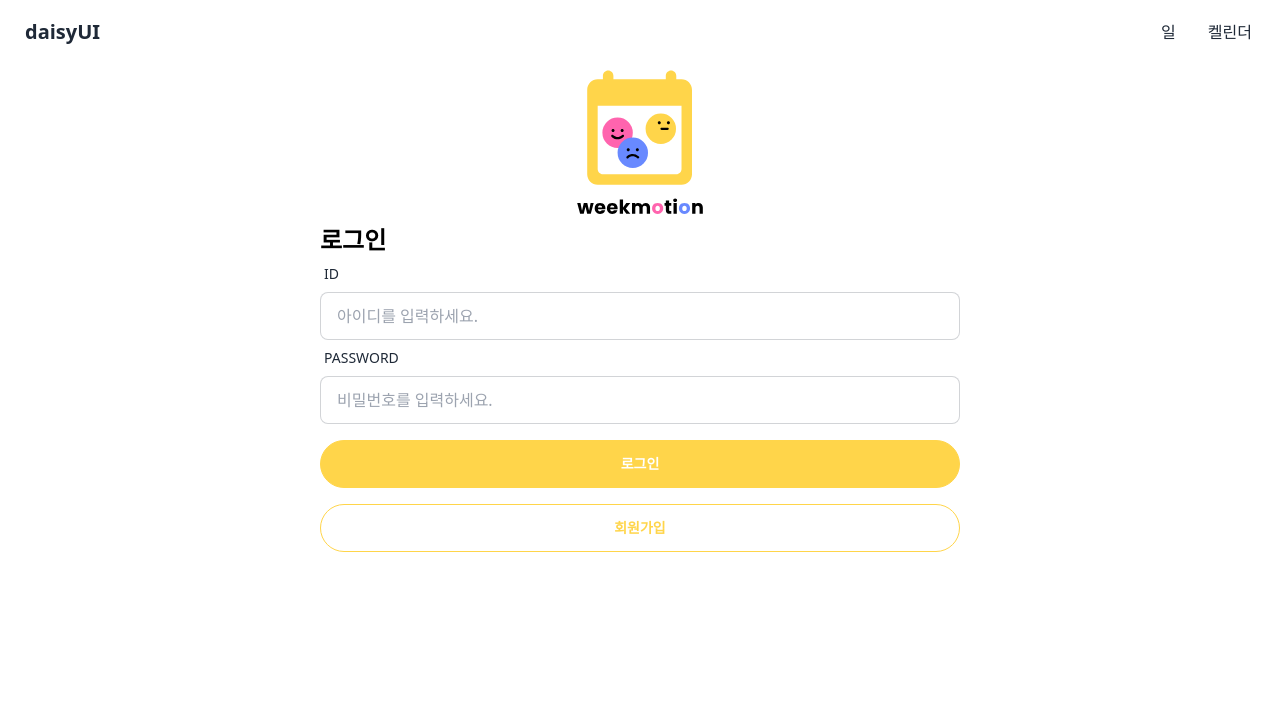
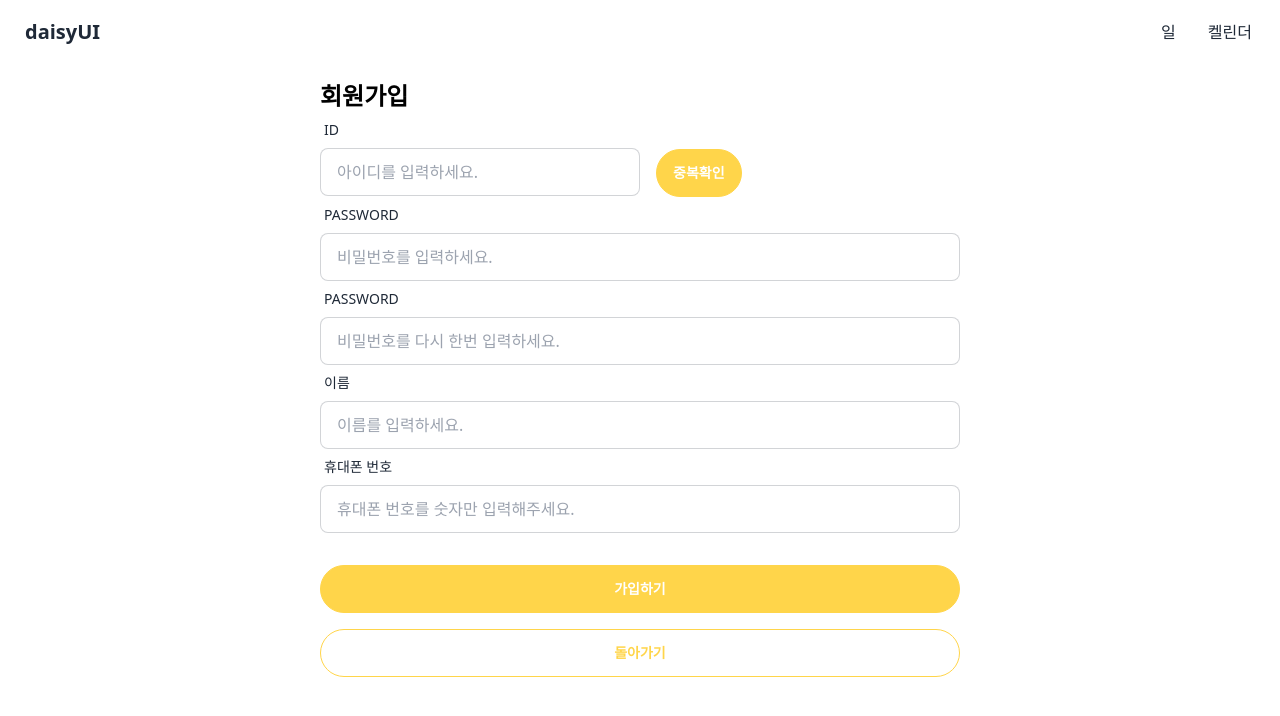
Before and after one commit to kimploo/WMM-Weekmotion-frontend, a React (Vite) app: page /register in a window 1280 px wide. Both pictures are taken after a click on the button "회원가입". Shown: the top 716 px of the page. Built offline with nearby package versions, Linux system fonts and the light colour scheme.

Commit message:
feat : 회원가입 전환 추가
버튼 클릭 시 회원가입으로 전환 될 페이지 구성 추가

```diff
--- a/src/pages/Register.tsx
+++ b/src/pages/Register.tsx
@@ -1,9 +1,86 @@
+import { useState } from 'react';
+
 import weekmotion from '../assets/images/weekmotion.svg';
 
 export default function Register() {
+  const [sign, setSign] = useState<boolean>(false);
   return (
     <section className="bg-mono-100 h-screen flex flex-col items-center">
+      {sign ? (
+        <>
+          <article className="form-control w-1/2 py-4">
+            <h1 className="text-2xl text-mono-700 font-bold">회원가입</h1>
             <div>
+              <label htmlFor="id" className="label">
+                <span className="label-text">ID</span>
+              </label>
+              <input
+                type="text"
+                name="id"
+                placeholder="아이디를 입력하세요."
+                required
+                className="input input-bordered w-1/2 bg-mono-100 text-mono-700"
+              />
+              <button className="btn ml-4 rounded-full  text-mono-100 bg-emotion-yellow border-emotion-yellow">
+                중복확인
+              </button>
+            </div>
+            <label htmlFor="pw" className="label">
+              <span className="label-text">PASSWORD</span>
+            </label>
+            <input
+              type="password"
+              name="pw"
+              placeholder="비밀번호를 입력하세요."
+              required
+              className="input input-bordered bg-mono-100 text-mono-700"
+            />
+            <label htmlFor="verify-pw" className="label">
+              <span className="label-text">PASSWORD</span>
+            </label>
+            <input
+              type="password"
+              name="verify-pw"
+              placeholder="비밀번호를 다시 한번 입력하세요."
+              required
+              className="input input-bordered bg-mono-100 text-mono-700"
+            />
+            <label htmlFor="name" className="label">
+              <span className="label-text">이름</span>
+            </label>
+            <input
+              type="text"
+              name="name"
+              placeholder="이름를 입력하세요."
+              required
+              className="input input-bordered bg-mono-100 text-mono-700"
+            />
+            <label htmlFor="tel" className="label">
+              <span className="label-text">휴대폰 번호</span>
+            </label>
+            <input
+              type="tel"
+              name="tel"
+              placeholder="휴대폰 번호를 숫자만 입력해주세요."
+              required
+              className="input input-bordered bg-mono-100 text-mono-700"
+            />
+          </article>
+          <div className="flex flex-col gap-4 py-4 w-1/2">
+            <button className="btn btn-wide w-full rounded-full bg-emotion-yellow hover:bg-emotion-lightYellow border-emotion-yellow hover:border-emotion-lightYellow text-mono-100">
+              가입하기
+            </button>
+            <button
+              onClick={() => setSign(!sign)}
+              className="btn btn-wide w-full rounded-full bg-mono-100 hover:bg-mono-100 border-emotion-yellow hover:border-emotion-yellow text-emotion-yellow"
+            >
+              돌아가기
+            </button>
+          </div>
+        </>
+      ) : (
+        <>
+          <div className="py-4">
             <img src={weekmotion} />
           </div>
           <article className="form-control w-1/2">
@@ -15,6 +92,7 @@
               type="text"
               name="id"
               placeholder="아이디를 입력하세요."
+              required
               className="input input-bordered bg-mono-100 text-mono-700"
             />
             <label htmlFor="pw" className="label">
@@ -24,6 +102,7 @@
               type="password"
               name="pw"
               placeholder="비밀번호를 입력하세요."
+              required
               className="input input-bordered bg-mono-100 text-mono-700"
             />
           </article>
@@ -31,10 +110,15 @@
             <button className="btn btn-wide w-full rounded-full bg-emotion-yellow hover:bg-emotion-lightYellow border-emotion-yellow hover:border-emotion-lightYellow text-mono-100">
               로그인
             </button>
-        <button className="btn btn-wide w-full rounded-full bg-mono-100 hover:bg-mono-100 border-emotion-yellow hover:border-emotion-yellow text-emotion-yellow">
+            <button
+              onClick={() => setSign(!sign)}
+              className="btn btn-wide w-full rounded-full bg-mono-100 hover:bg-mono-100 border-emotion-yellow hover:border-emotion-yellow text-emotion-yellow"
+            >
               회원가입
             </button>
           </div>
+        </>
+      )}
     </section>
   );
 }
```
Lines whose indentation alone changed are shown as unchanged.
